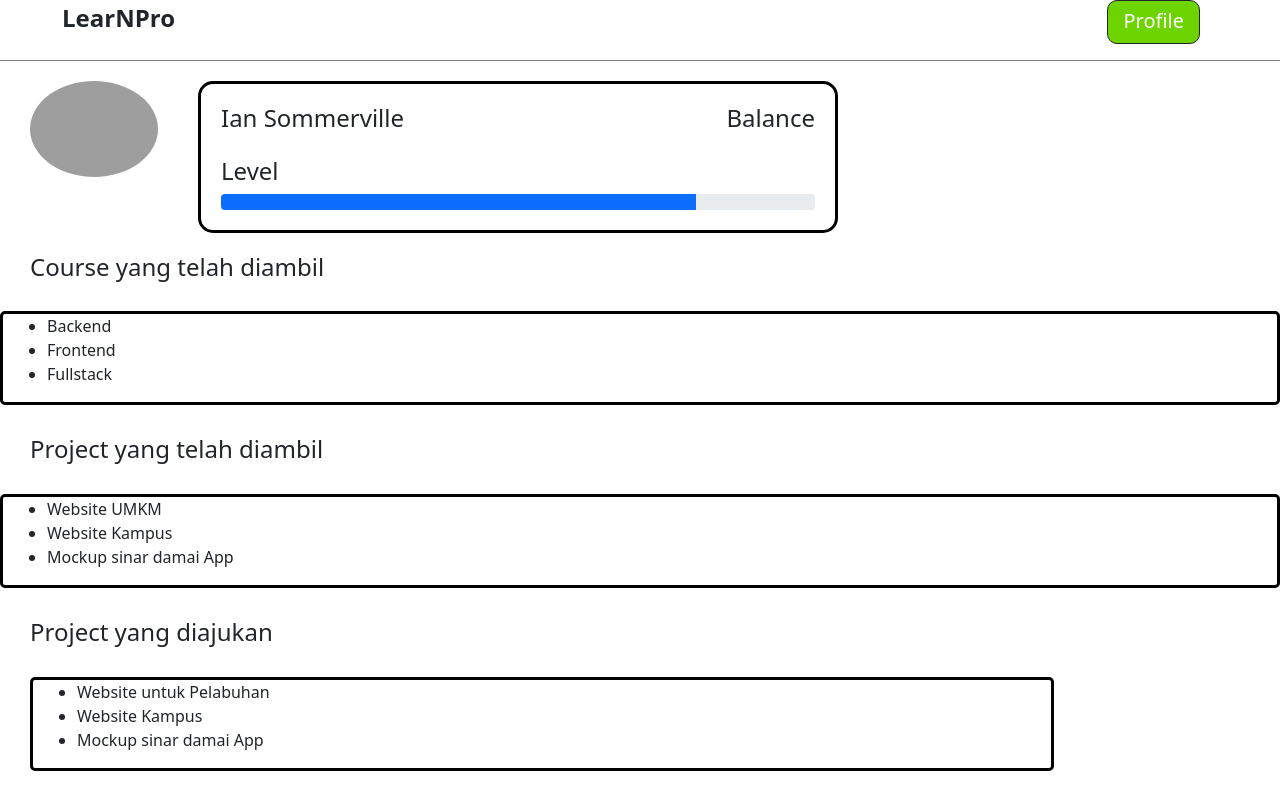
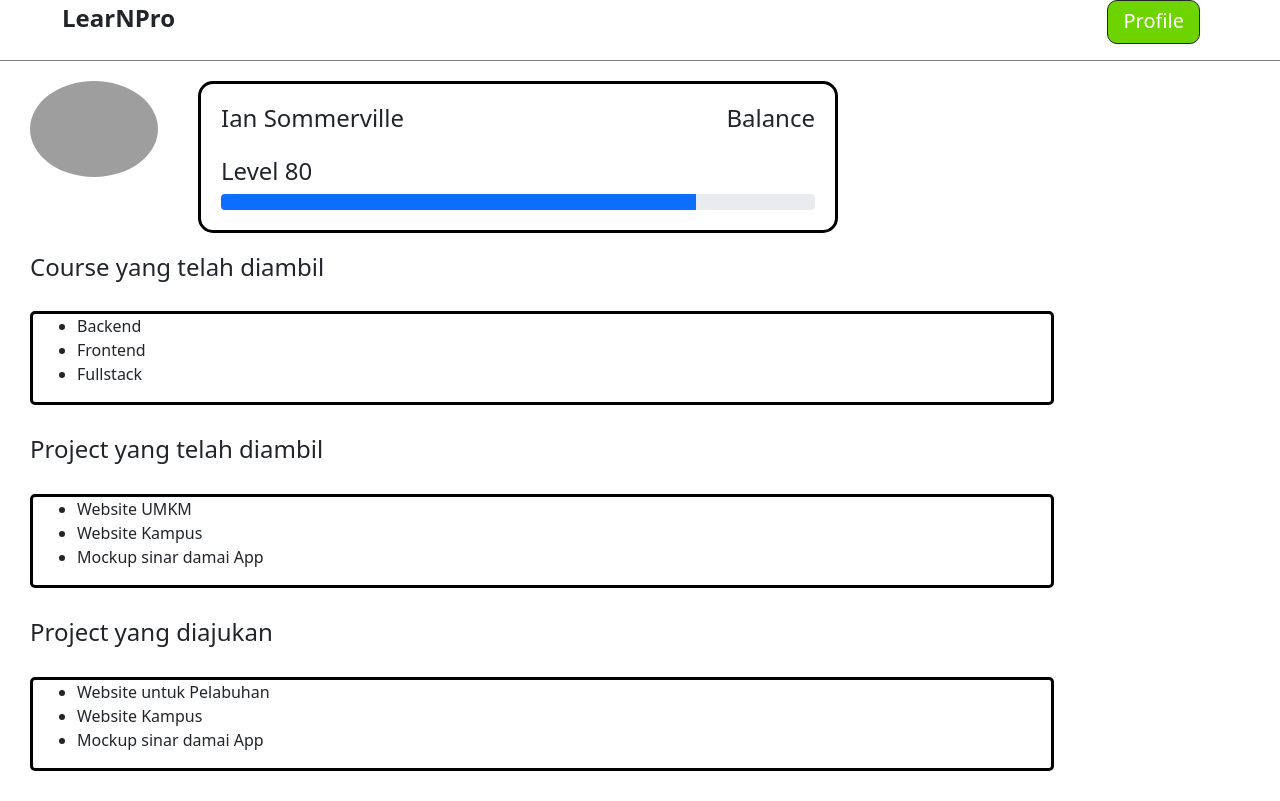
Before and after one commit to thomas-fm/bios-metagross-frontend, a React (Vite) app: page / in a window 1280 px wide. Built offline with nearby package versions, Linux system fonts and the light colour scheme; grey boxes are pictures that could not be loaded.

Commit message:
Edit Course,jsx

```diff
--- a/src/index.css
+++ b/src/index.css
@@ -48,33 +48,12 @@ code {
 #label-course {
   margin-left: 30px;
 }
-.list-enrolled-course {
-  border-color: black;
-  border-style: solid;
-  border-radius: 5px;
-  margin: 30px;
-  width: 80%;
 
-}
 
 #label-taken-project {
   margin-left: 30px;
-}
-.list-taken-project {
-  border-color: black;
-  border-style: solid;
-  border-radius: 5px;
-  margin: 30px;
-  width: 80%;
 }
 
 #label-added-project {
   margin-left: 30px;
 }
-.list-added-project {
-  border-color: black;
-  border-style: solid;
-  border-radius: 5px;
-  margin: 30px;
-  width: 80%;
-}
--- a/src/pages/Profile.jsx
+++ b/src/pages/Profile.jsx
@@ -20,7 +20,7 @@ const Profile = () => {
                         <li><h4 id="person-name">Ian Sommerville</h4></li>
                         <li><h4>Balance</h4></li>
                     </ul>
-                    <h4>Level</h4>
+                    <h4>Level 80</h4>
                     <ProgressBar now={80} />
                     {/*Nanti kalau backend sudah set: ngambil data level*/}
                     {/*Nanti kalau backend sudah set: balance*/}
@@ -29,7 +29,7 @@ const Profile = () => {
 
             <h4 id="label-course">Course yang telah diambil</h4>
             <div>
-                <Container fluid  className="list-enrolled-course">
+                <Container fluid  className={classes.list_enrolled_course}>
                     <ul>
                         <li>Backend</li>
                         <li>Frontend</li>
@@ -40,7 +40,7 @@ const Profile = () => {
 
             <h4 id="label-taken-project">Project yang telah diambil</h4>
             <div >
-                <Container fluid  className="list-taken-project" >
+                <Container fluid  className={classes.list_enrolled_course} >
                     <ul>
                         <li>Website UMKM</li>
                         <li>Website Kampus</li>
```
Also changed, not shown: src/pages/Course.jsx (+25 -5 lines).
